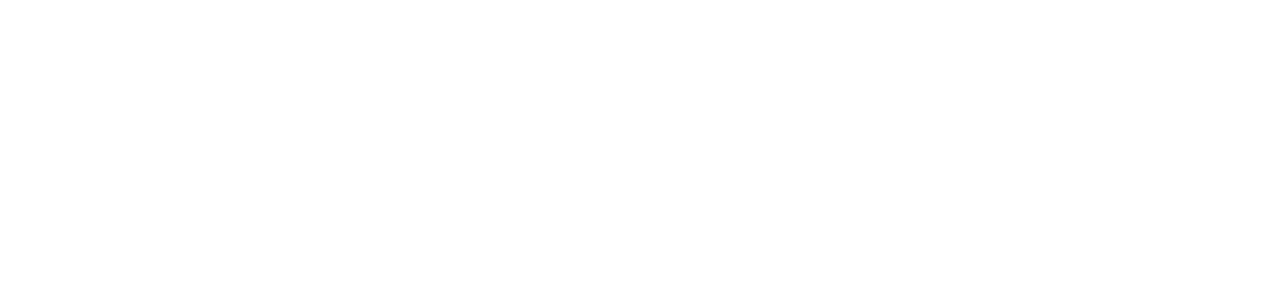
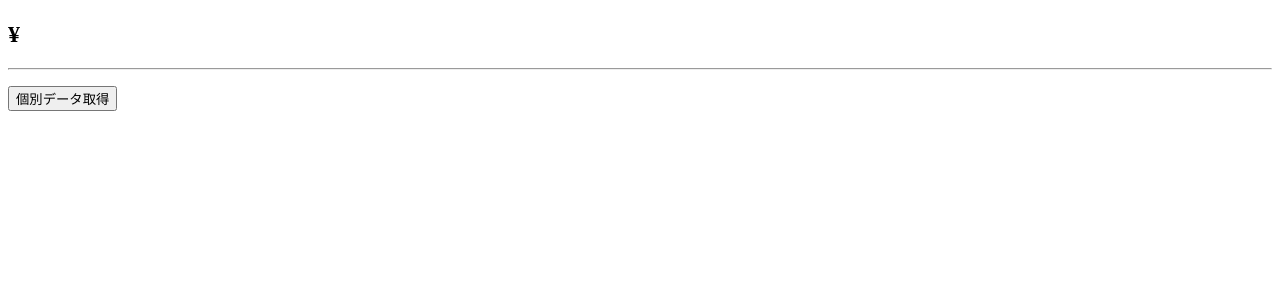
Before and after one commit to GitOgatatsu/mern-stack-frontend2, a React (Create React App) app: page /item/1 in a window 1280 px wide. Before the commit this address had no page. Shown: the top 300 px of the page. Built offline with nearby package versions, Linux system fonts and the light colour scheme.

Commit message:
2023/04/08 10:25

```diff
--- a/src/App.js
+++ b/src/App.js
@@ -3,6 +3,7 @@ import { Route, Routes, BrowserRouter } from "react-router-dom";
 import Register from "./pages/user/register";
 import Login from "./pages/user/login";
 import ReadAll from "./pages/item/readAll";
+import ReadSingle from "./pages/item/readSingle";
 
 import "./App.css";
 
@@ -13,6 +14,7 @@ const App = () => {
 				<Route path="/user/register" element={<Register />} />
 				<Route path="/user/login" element={<Login />} />
 				<Route path="/" element={<ReadAll />} />
+				<Route path="/item/:id" element={<ReadSingle />} />
 			</Routes>
 		</BrowserRouter>
 	);
--- a/src/pages/item/readAll.js
+++ b/src/pages/item/readAll.js
@@ -1,4 +1,5 @@
-import { useState } from "react";
+import { useState, useEffect } from "react";
+import { Link } from "react-router-dom";
 
 
 
@@ -6,24 +7,27 @@ const ReadAll = () => {
 
 	const [allItems, setAllItems] = useState("");
 
-	const getAllItems = async () => {
-		const response = await fetch("http://localhost:5000");
-		const jsonResponse = await response.json();
-		setAllItems(jsonResponse);
-	};
+	useEffect(() => {
+		console.log("TEST");
+		const getAllItems = async () => {
+			const response = await fetch("http://localhost:5000");
+			const jsonResponse = await response.json();
+			setAllItems(jsonResponse);
+		};
+		getAllItems();
+	}, []);
 
 	return (
 		<div>
 			<h1>すべてのアイテムデータ</h1>
 			{allItems && allItems.allItems.map(item =>
-				<div key={item._id}>
+				<Link to="" key={item._id}>
 					<img src={require(`../../images${item.image}`)} alt="item" />
 					<h2>{item.price}</h2>
 					<h3>{item.title}</h3>
-					<p>{item.description}</p>
-				</div>
+					<p>{item.description.substring( 0, 80 )}</p>
+				</Link>
 			)}
-			<button onClick={getAllItems}>全データ取得</button>
 		</div>
 
 	);
--- a/src/pages/item/readSingle.js
+++ b/src/pages/item/readSingle.js
@@ -0,0 +1,42 @@
+import { useState } from "react";
+import { useParams } from "react-router-dom";
+
+
+
+const ReadSingeItem = () => {
+
+	const [title, setTitle] = useState("");
+	const [price, setPrice] = useState("");
+	const [image, setImage] = useState("");
+	const [description, setDescription] = useState("");
+	const params = useParams();
+
+	const getSingleItem = async () => {
+		const response = await fetch(`http://localhost:5000/item/${params.id}`);
+		const jsonResponse = await response.json();
+		console.log(jsonResponse);
+		setTitle(jsonResponse.singleItem.title);
+		setPrice(jsonResponse.singleItem.price);
+		setImage(jsonResponse.singleItem.image);
+		setDescription(jsonResponse.singleItem.description);
+		console.log(jsonResponse.singleItem);
+		console.log(image);
+	};
+
+	return (
+		<div>
+			<div>
+				{image && <img src={require(`../../images${image}`)} alt="item" />}
+			</div>
+			<div>
+				<h1>{title}</h1>
+				<h2>¥{price}</h2>
+				<hr />
+				<p>{description}</p>
+			</div>
+			<button onClick={getSingleItem}>個別データ取得</button>
+		</div>
+	);
+};
+
+export default ReadSingeItem;
```
